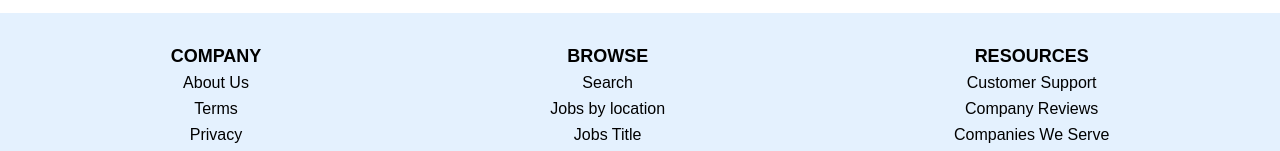
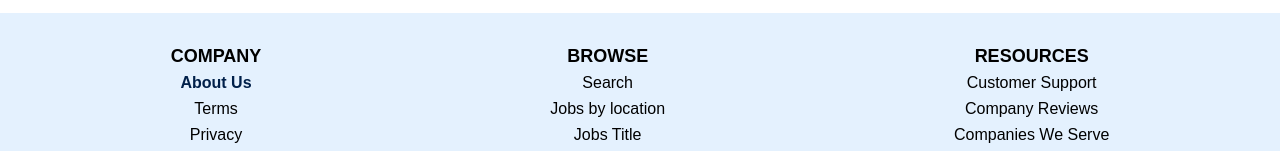
Before and after one commit to oduordaizy/NiaKazi_Mock_Up, a Next.js app: page / in a window 1280 px wide. In both pictures the pointer is over the element "About Us". Shown: the part 1371-1522 px from the top of the page. Built offline with nearby package versions, Linux system fonts and the light colour scheme.

Commit message:
formated the footer styles

```diff
--- a/app/globals.css
+++ b/app/globals.css
@@ -386,6 +386,11 @@ input, textarea, select{
   text-align: center;
 }
 
+.footerContainer p:hover{
+  color:#00204a;
+  font-weight: bold;
+}
+
 .footerClasses p{
   line-height: 1.6;
   font-size: 1rem;
```
